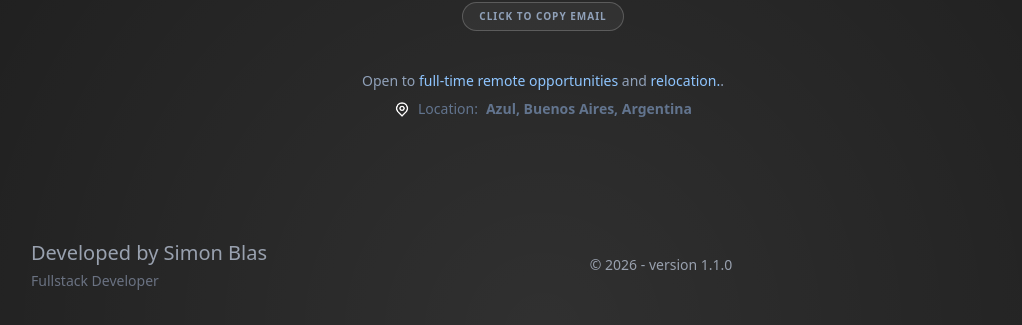
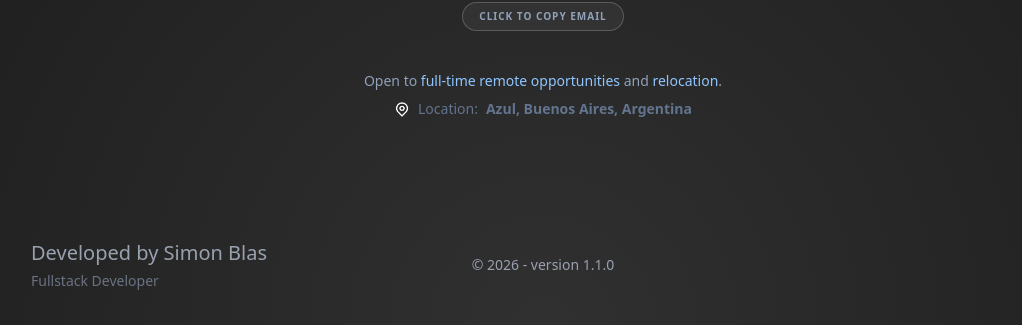
Before and after one commit to Simonblas/frontend-portfolio, a React (Vite) app: page / in a window 1280 px wide. Shown: the part 2735-3060 px from the top of the page, without its empty margins (97-1119 px from the left). Built offline with nearby package versions, Linux system fonts and the light colour scheme; no server answers; what @midudev/tailwind-animations would draw is missing.

Commit message:
ajustes de diseño minimos

```diff
--- a/src/components/layout/ContactSection.tsx
+++ b/src/components/layout/ContactSection.tsx
@@ -20,7 +20,7 @@ const ContactSection = ({ email }: ContactProps) => {
   return (
     <section
       id="contact"
-      className="py-20 bg-transparent text-white text-center px-6"
+      className="py-20 bg-transparent text-white mx-auto text-center px-6"
     >
       <div className="max-w-3xl mx-auto">
         <h2 className="text-3xl font-bold mb-2 text-center w-fit mx-auto italic">
@@ -65,7 +65,7 @@ const ContactSection = ({ email }: ContactProps) => {
               {" "}
               full-time remote opportunities{" "}
             </span>
-            and <span className="text-blue-300"> relocation.</span>.
+            and <span className="text-blue-300"> relocation</span>.
           </p>
           <p className="flex items-center justify-center gap-2">
             <img className="w-4" src={imgLocationWhite} alt="" />
--- a/src/components/layout/Footer.tsx
+++ b/src/components/layout/Footer.tsx
@@ -23,7 +23,7 @@ const Footer = () => {
     <footer className="bg-transparent border-0 py-10 px-6 relative">
       <div className="max-w-5xl mx-auto flex flex-row justify-between items-center gap-2 md:gap-6">
         {/* Logo o Nombre - Alineación a la izquierda en mobile */}
-        <div className="flex flex-col items-start ">
+        <div className="flex flex-col items-start sm:justify-start sm:flex-1">
           <span className="text-sm md:text-xl font-light text-gray-400">
             Developed by{" "}
             {profile ? `${profile.nombre} ${profile.apellido}` : "Simon Blas"}
@@ -34,11 +34,11 @@ const Footer = () => {
         </div>
 
         {/* Copyright - Oculto en mobile para ahorrar espacio, visible en tablets/desktop */}
-        <div className="absolute bottom-20 left-1/3 text-gray-400 text-xs text-center sm:text-sm sm:static sm:bottom-auto sm:left-auto sm:block">
+        <div className="absolute bottom-20 left-1/3 text-gray-400 text-xs text-center sm:text-sm sm:static sm:bottom-auto sm:block sm:flex-1 sm:flex sm:justify-center">
           © {new Date().getFullYear()} - version 1.1.0
         </div>
 
-        <div className="flex gap-4 md:gap-6 text-sm font-medium">
+        <div className="flex gap-4 md:gap-6 text-sm font-medium sm:flex-1 sm:justify-end">
           {profile?.githubUrl && (
             <a
               href={profile.githubUrl}
```
